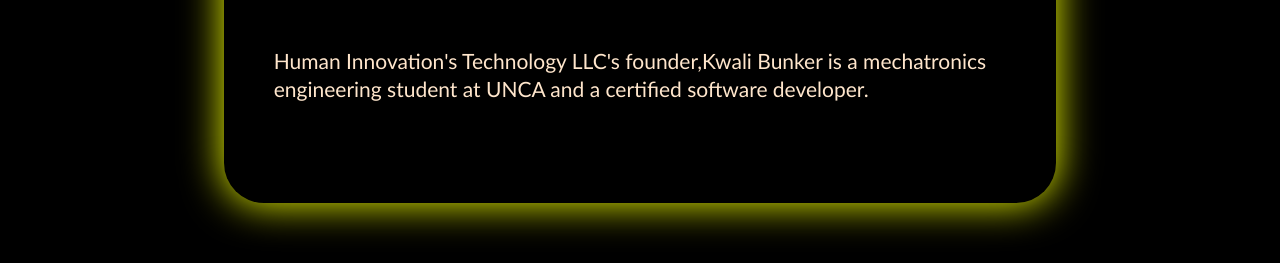
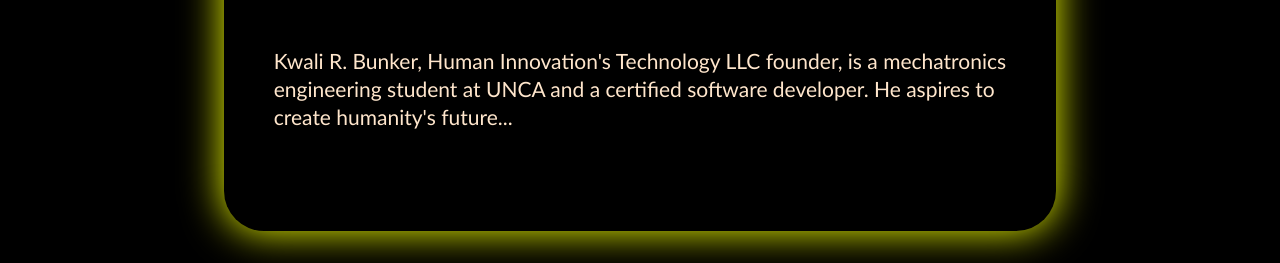
Before and after one commit to KwaliB/KwaliB.github.io, a plain HTML site: page index.html in a window 1280 px wide. Shown: the part 731-994 px from the top of the page. Drawn offline with Linux system fonts and the light colour scheme.

Commit message:
Update index.html

```diff
--- a/index.html
+++ b/index.html
@@ -31,7 +31,7 @@
 
 				<h2>Kwali R. Bunker, CEO</h2>
 
-				<p class= "one"> Human Innovation's Technology LLC's founder,Kwali Bunker is a mechatronics engineering student at UNCA and a certified software developer.</p>
+				<p class= "one"> Kwali R. Bunker, Human Innovation's Technology LLC founder, is a mechatronics engineering student at UNCA and a certified software developer. He aspires to create humanity's future...</p>
 
 			</article>
 
```
